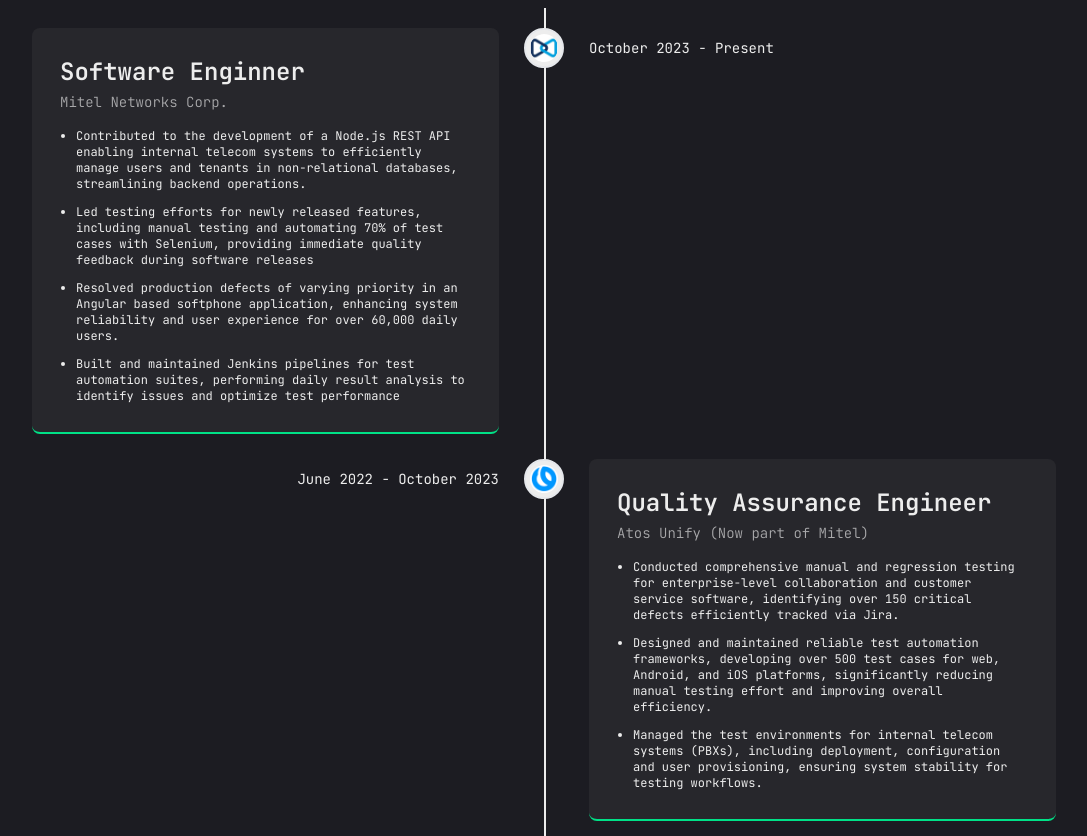
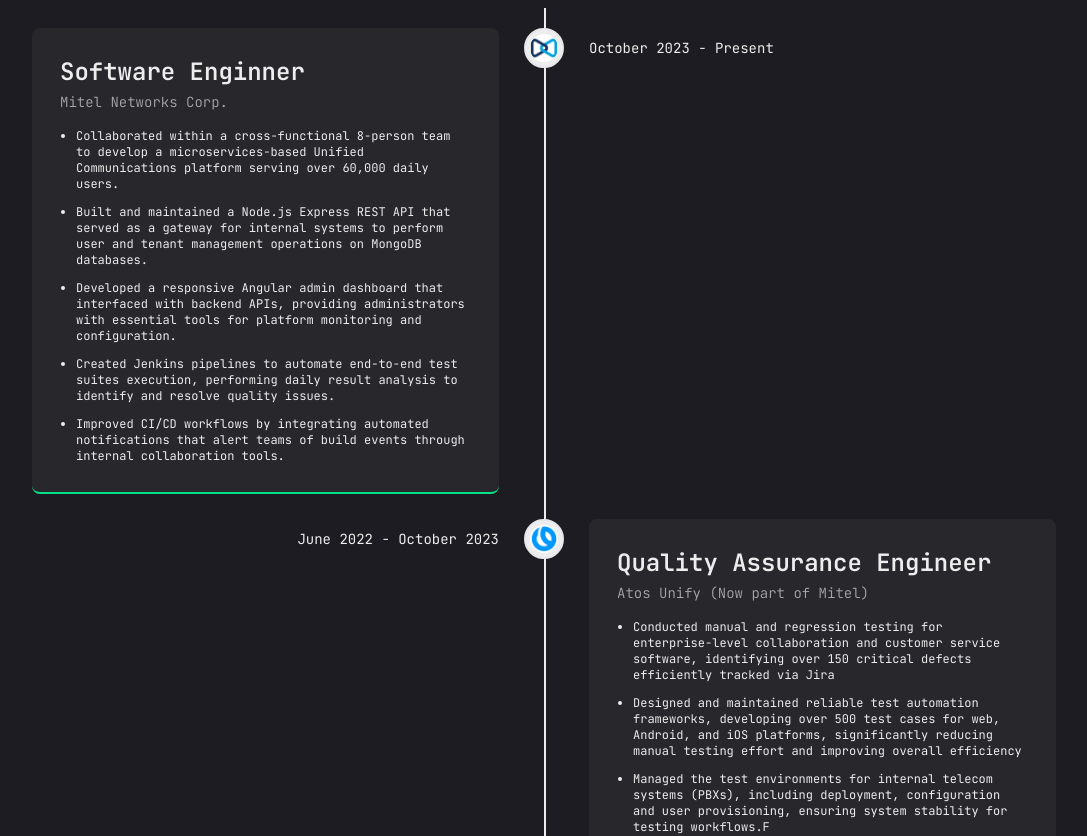
Before and after one commit to kostas-politis/portfolio, a Next.js app: page / in a window 1280 px wide. Shown: the part 1260-2096 px from the top of the page, without its empty margins (96-1183 px from the left). Built offline with nearby package versions, Linux system fonts and the light colour scheme.

Commit message:
update work description

```diff
--- a/components/Timeline/work.ts
+++ b/components/Timeline/work.ts
@@ -12,10 +12,11 @@
     company: 'Mitel Networks Corp.',
     period: 'October 2023 - Present',
     bullets: [
-      'Contributed to the development of a Node.js REST API enabling internal telecom systems to efficiently manage users and tenants in non-relational databases, streamlining backend operations.',
-      'Led testing efforts for newly released features, including manual testing and automating 70% of test cases with Selenium, providing immediate quality feedback during software releases',
-      'Resolved production defects of varying priority in an Angular based softphone application, enhancing system reliability and user experience for over 60,000 daily users.',
-      'Built and maintained Jenkins pipelines for test automation suites, performing daily result analysis to identify issues and optimize test performance',
+      'Collaborated within a cross-functional 8-person team to develop a microservices-based Unified Communications platform serving over 60,000 daily users.',
+      'Built and maintained a Node.js Express REST API that served as a gateway for internal systems to perform user and tenant management operations on MongoDB databases.',
+      'Developed a responsive Angular admin dashboard that interfaced with backend APIs, providing administrators with essential tools for platform monitoring and configuration.',
+      'Created Jenkins pipelines to automate end-to-end test suites execution, performing daily result analysis to identify and resolve quality issues.',
+      'Improved CI/CD workflows by integrating automated notifications that alert teams of build events through internal collaboration tools.'
     ],
     image: {
       path: '/mitel-logo-60.png',
@@ -27,9 +28,9 @@
     company: 'Atos Unify (Now part of Mitel)',
     period: 'June 2022 - October 2023',
     bullets: [
-      'Conducted comprehensive manual and regression testing  for enterprise-level  collaboration and customer service software, identifying over 150 critical defects efficiently tracked via Jira.',
-      'Designed and maintained reliable test automation frameworks, developing over 500 test cases for web, Android, and iOS platforms, significantly reducing manual testing effort and improving overall efficiency.',
-      'Managed the test environments for internal telecom systems (PBXs), including deployment, configuration and user provisioning, ensuring system stability for testing workflows.',
+      'Conducted manual and regression testing for enterprise-level collaboration and customer service software, identifying over 150 critical defects efficiently tracked via Jira',
+      'Designed and maintained reliable test automation frameworks, developing over 500 test cases for web, Android, and iOS platforms, significantly reducing manual testing effort and improving overall efficiency',
+      'Managed the test environments for internal telecom systems (PBXs), including deployment, configuration and user provisioning, ensuring system stability for testing workflows.F',
     ],
     image: {
       path: '/atos-logo-60.png',
```
